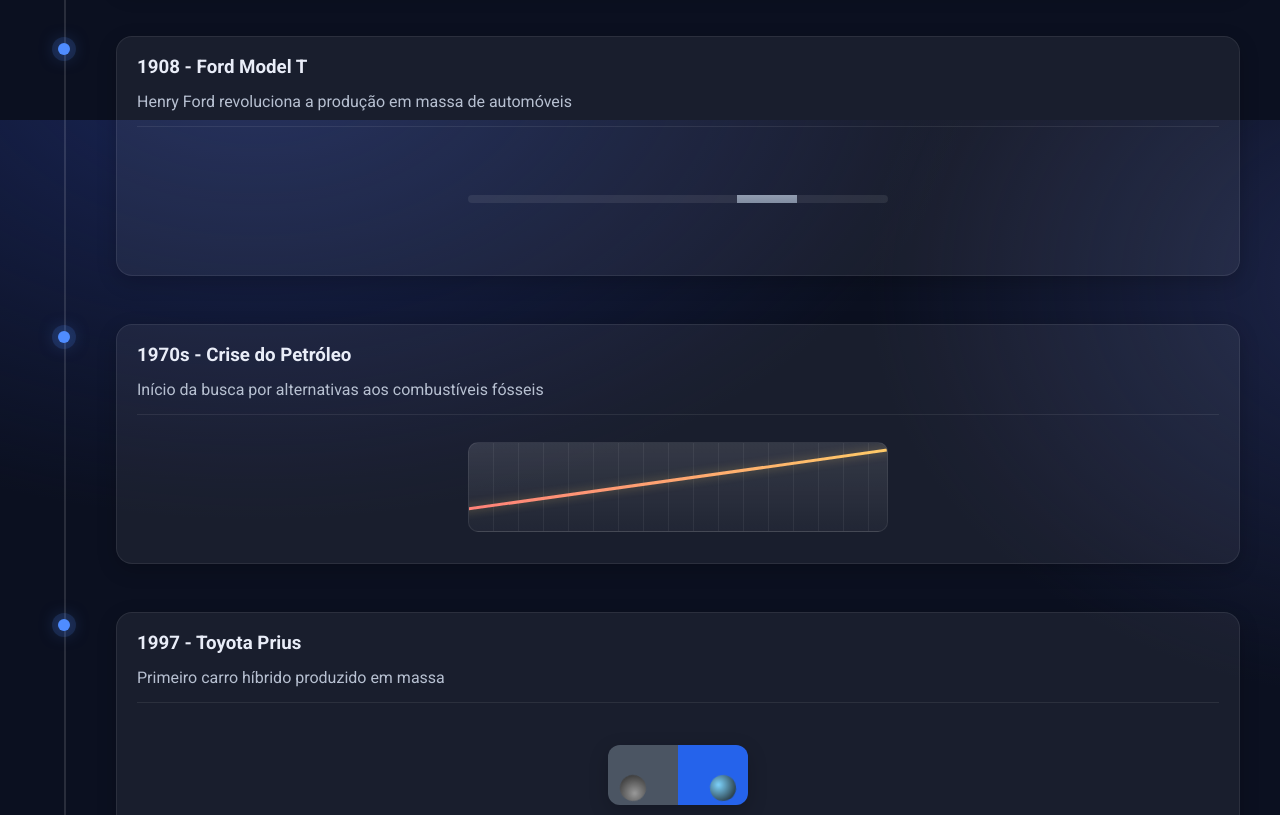
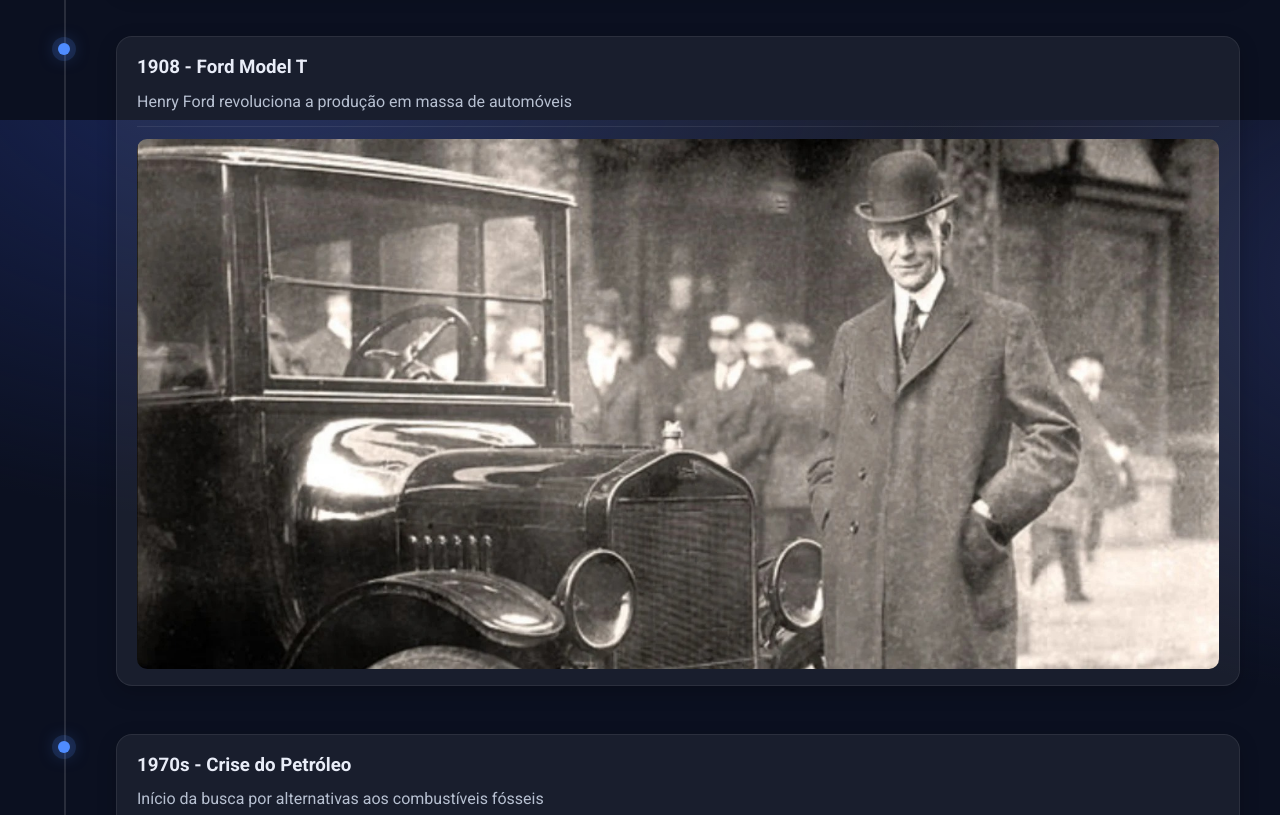
Before and after one commit to cyber-rafa/evolu-ao-veicular, a plain HTML site: page index.html in a window 1280 px wide. Shown: the part 1480-2295 px from the top of the page. Drawn offline with nearby package versions, Linux system fonts and the light colour scheme.

Commit message:
timeline

```diff
--- a/index.html
+++ b/index.html
@@ -191,17 +191,15 @@
                     </div>
                 </div>
 
+
                 <div class="timeline-item" data-year="1908">
                     <div class="timeline-marker"></div>
                     <div class="timeline-content">
                         <h3>1908 - Ford Model T</h3>
                         <p>Henry Ford revoluciona a produção em massa de automóveis</p>
                         <div class="media-container">
-                            <div class="animation-container">
-                                <div class="assembly-line">
-                                    <div class="car-frame"></div>
-                                    <div class="worker"></div>
-                                </div>
+                            <div class="video-placeholder">
+                                <img class="media-img-small" src="img/ford.jpeg" alt="Ford Model T na linha de montagem (1908)" loading="lazy" />
                             </div>
                         </div>
                     </div>
--- a/styles.css
+++ b/styles.css
@@ -174,6 +174,8 @@
 
 /* Simple placeholders/animations inside timeline */
 .video-placeholder iframe { width: 100%; max-width: 100%; border-radius: var(--radius-1); }
+.video-placeholder img { width: 100%; max-width: 100%; border-radius: var(--radius-1); }
+.video-placeholder img.media-img-small { width: 100%; max-width: 100%; height: auto; display: block; margin: 0; }
 .animation-container { display: grid; place-items: center; height: 120px; }
 .assembly-line { width: 100%; max-width: 420px; height: 8px; background: rgba(255,255,255,.08); border-radius: 999px; position: relative; overflow: hidden; }
 .assembly-line .car-frame { position: absolute; left: 0; top: -12px; width: 60px; height: 32px; background: linear-gradient(180deg, #a8b3c5, #6b778d); border-radius: 8px; animation: slideRight 4s linear infinite; }
```
Also changed, not shown: img/ford.jpeg (added).
